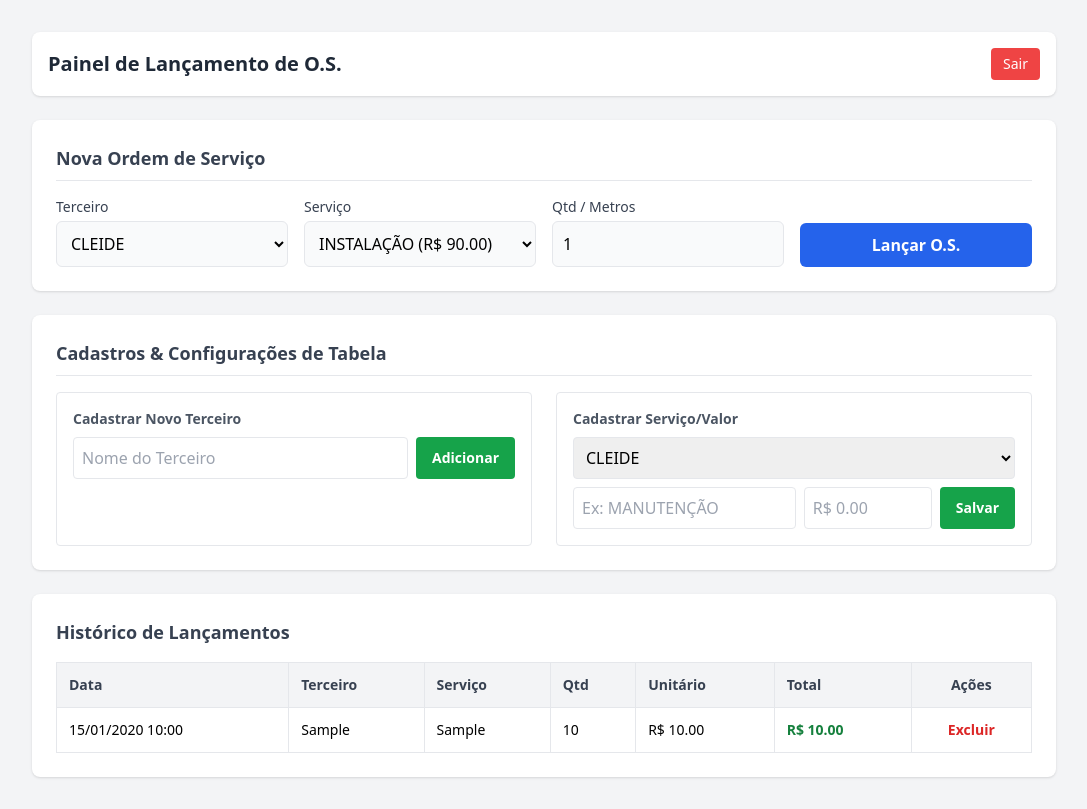
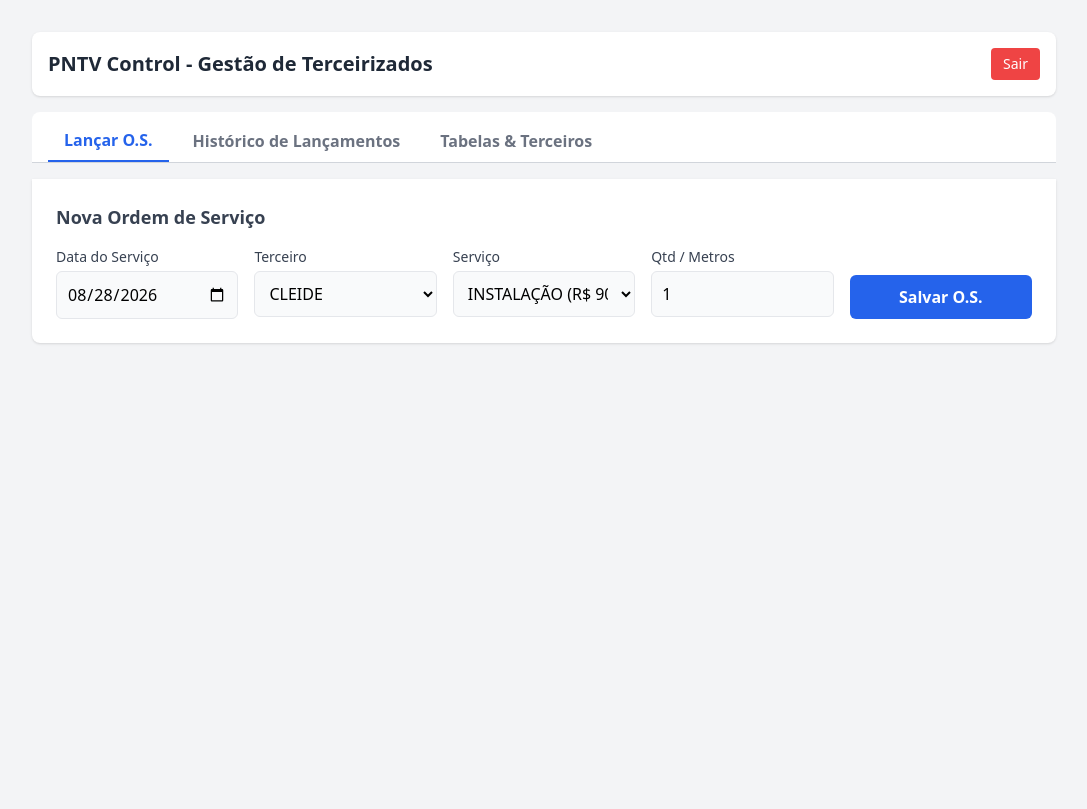
Before and after one commit to Tikajet/pntvcontrol, a Flask app: page / in a window 1280 px wide. Shown: the whole page, without its empty margins (96-1183 px from the left). After the commit the page ends 344 px from the top, so only its background shows below. Run offline with Flask 3, Linux system fonts and the light colour scheme; the visitor is signed in with stand-in values (Sample User, id 1); data comes from the database, SQL or seed files in the repository; tables that the repository leaves empty hold one stand-in row (values such as "Sample post"); some libraries are stand-ins or nearby versions.

Commit message:
Adiciona abas e campo de data no lancamento de OS

```diff
--- a/app.py
+++ b/app.py
@@ -7,17 +7,14 @@ from waitress import serve
 app = Flask(__name__)
 app.secret_key = 'pntvcontrol_secret_key_prod'
 
-# Credenciais Padrão
 USUARIO_ADMIN = "admin"
 SENHA_ADMIN = "admin123"
-
 DB_FILE = 'ordens.db'
 
 def init_db():
     conn = sqlite3.connect(DB_FILE)
     cursor = conn.cursor()
 
-    # Tabela de Ordens de Serviço
     cursor.execute('''
         CREATE TABLE IF NOT EXISTS ordens (
             id INTEGER PRIMARY KEY AUTOINCREMENT,
@@ -26,11 +23,11 @@ def init_db():
             quantidade REAL,
             valor_unitario REAL,
             valor_total REAL,
-            data TIMESTAMP DEFAULT CURRENT_TIMESTAMP
+            data_servico TEXT,
+            data_registro TIMESTAMP DEFAULT CURRENT_TIMESTAMP
         )
     ''')
 
-    # Tabela de Terceiros
     cursor.execute('''
         CREATE TABLE IF NOT EXISTS terceiros (
             id INTEGER PRIMARY KEY AUTOINCREMENT,
@@ -38,7 +35,6 @@ def init_db():
         )
     ''')
 
-    # Tabela de Serviços por Terceiro
     cursor.execute('''
         CREATE TABLE IF NOT EXISTS servicos (
             id INTEGER PRIMARY KEY AUTOINCREMENT,
@@ -48,10 +44,9 @@ def init_db():
         )
     ''')
 
-    # Popular Terceiros se o banco for recém-criado
     cursor.execute('SELECT COUNT(*) FROM terceiros')
     if cursor.fetchone()[0] == 0:
-        terceiros_iniciais = ["PADRAO", "ELIENE", "LEANDRO", "STEVAN", "Denis", "CLEIDE"]
+        terceiros_iniciais = ["PADRAO", "ELIENE", "LEANDRO", "STEVAN", "DENIS", "CLEIDE"]
         for t in terceiros_iniciais:
             cursor.execute('INSERT OR IGNORE INTO terceiros (nome) VALUES (?)', (t,))
 
@@ -75,7 +70,6 @@ def init_db():
 
 init_db()
 
-# Decorator de Login
 def login_required(f):
     @wraps(f)
     def decorated_function(*args, **kwargs):
@@ -88,9 +82,7 @@ def login_required(f):
 def login():
     erro = None
     if request.method == 'POST':
-        usuario = request.form.get('usuario')
-        senha = request.form.get('senha')
-        if usuario == USUARIO_ADMIN and senha == SENHA_ADMIN:
+        if request.form.get('usuario') == USUARIO_ADMIN and request.form.get('senha') == SENHA_ADMIN:
             session['logged_in'] = True
             return redirect(url_for('index'))
         erro = "Usuário ou senha incorretos."
@@ -159,14 +151,15 @@ def salvar():
     servico = data.get('servico')
     qtd = float(data.get('quantidade', 1))
     valor_unitario = float(data.get('valor_unitario', 0))
+    data_servico = data.get('data_servico')
     valor_total = valor_unitario * qtd
 
     conn = sqlite3.connect(DB_FILE)
     cursor = conn.cursor()
     cursor.execute('''
-        INSERT INTO ordens (terceiro, servico, quantidade, valor_unitario, valor_total)
-        VALUES (?, ?, ?, ?, ?)
-    ''', (terceiro, servico, qtd, valor_unitario, valor_total))
+        INSERT INTO ordens (terceiro, servico, quantidade, valor_unitario, valor_total, data_servico)
+        VALUES (?, ?, ?, ?, ?, ?)
+    ''', (terceiro, servico, qtd, valor_unitario, valor_total, data_servico))
     conn.commit()
     conn.close()
 
@@ -177,7 +170,7 @@ def salvar():
 def listar():
     conn = sqlite3.connect(DB_FILE)
     cursor = conn.cursor()
-    cursor.execute('SELECT id, terceiro, servico, quantidade, valor_unitario, valor_total, strftime("%d/%m/%Y %H:%M", data, "localtime") FROM ordens ORDER BY id DESC')
+    cursor.execute('SELECT id, terceiro, servico, quantidade, valor_unitario, valor_total, data_servico FROM ordens ORDER BY id DESC')
     registros = cursor.fetchall()
     conn.close()
     return jsonify(registros)
--- a/templates/index.html
+++ b/templates/index.html
@@ -3,21 +3,32 @@
 <head>
     <meta charset="UTF-8">
     <meta name="viewport" content="width=device-width, initial-scale=1.0">
-    <title>Controle de O.S. Terceiros</title>
+    <title>PNTV Control - O.S. Terceiros</title>
     <script src="https://cdn.tailwindcss.com"></script>
 </head>
 <body class="bg-gray-100 p-4 md:p-8">
-    <div class="max-w-5xl mx-auto space-y-6">
-        <!-- Top Bar -->
+    <div class="max-w-5xl mx-auto space-y-4">
+        <!-- Topo -->
         <div class="flex justify-between items-center bg-white p-4 rounded-lg shadow">
-            <h1 class="text-xl font-bold text-gray-800">Painel de Lançamento de O.S.</h1>
+            <h1 class="text-xl font-bold text-gray-800">PNTV Control - Gestão de Terceirizados</h1>
             <a href="/logout" class="text-sm bg-red-500 text-white px-3 py-1.5 rounded hover:bg-red-600">Sair</a>
         </div>
 
-        <!-- Lançamento de O.S. -->
-        <div class="bg-white p-6 rounded-lg shadow">
-            <h2 class="text-lg font-bold mb-4 text-gray-700 border-b pb-2">Nova Ordem de Serviço</h2>
-            <form id="osForm" class="grid grid-cols-1 md:grid-cols-4 gap-4">
+        <!-- Abas -->
+        <div class="flex border-b border-gray-300 bg-white rounded-t-lg px-4 pt-2 gap-2">
+            <button onclick="mudarAba('abaLancar')" id="btnLancar" class="py-2 px-4 font-semibold border-b-2 border-blue-600 text-blue-600">Lançar O.S.</button>
+            <button onclick="mudarAba('abaHistorico')" id="btnHistorico" class="py-2 px-4 font-semibold text-gray-500 hover:text-blue-600">Histórico de Lançamentos</button>
+            <button onclick="mudarAba('abaCadastros')" id="btnCadastros" class="py-2 px-4 font-semibold text-gray-500 hover:text-blue-600">Tabelas & Terceiros</button>
+        </div>
+
+        <!-- Conteúdo Aba 1: Lançar OS -->
+        <div id="abaLancar" class="bg-white p-6 rounded-b-lg shadow space-y-4">
+            <h2 class="text-lg font-bold text-gray-700">Nova Ordem de Serviço</h2>
+            <form id="osForm" class="grid grid-cols-1 md:grid-cols-5 gap-4">
+                <div>
+                    <label class="block text-sm font-medium text-gray-700">Data do Serviço</label>
+                    <input type="date" id="data_servico" class="mt-1 block w-full p-2.5 border rounded-md bg-gray-50">
+                </div>
                 <div>
                     <label class="block text-sm font-medium text-gray-700">Terceiro</label>
                     <select id="terceiro" class="mt-1 block w-full p-2.5 border rounded-md bg-gray-50"></select>
@@ -31,31 +42,51 @@
                     <input type="number" id="quantidade" value="1" step="0.01" class="mt-1 block w-full p-2.5 border rounded-md bg-gray-50">
                 </div>
                 <div class="flex items-end">
-                    <button type="button" onclick="salvarOS()" class="w-full bg-blue-600 text-white p-2.5 rounded-md font-semibold hover:bg-blue-700">Lançar O.S.</button>
+                    <button type="button" onclick="salvarOS()" class="w-full bg-blue-600 text-white p-2.5 rounded-md font-semibold hover:bg-blue-700">Salvar O.S.</button>
                 </div>
             </form>
         </div>
 
-        <!-- Painel de Gerenciamento (Cadastros) -->
-        <div class="bg-white p-6 rounded-lg shadow">
-            <h2 class="text-lg font-bold mb-4 text-gray-700 border-b pb-2">Cadastros & Configurações de Tabela</h2>
+        <!-- Conteúdo Aba 2: Histórico -->
+        <div id="abaHistorico" class="bg-white p-6 rounded-b-lg shadow hidden">
+            <h2 class="text-lg font-bold mb-4 text-gray-700">Histórico Geral</h2>
+            <div class="overflow-x-auto">
+                <table class="w-full text-left border-collapse border border-gray-200">
+                    <thead>
+                        <tr class="bg-gray-100 text-gray-700 text-sm">
+                            <th class="p-3 border">Data Serviço</th>
+                            <th class="p-3 border">Terceiro</th>
+                            <th class="p-3 border">Serviço</th>
+                            <th class="p-3 border">Qtd</th>
+                            <th class="p-3 border">Unitário</th>
+                            <th class="p-3 border">Total</th>
+                            <th class="p-3 border text-center">Ação</th>
+                        </tr>
+                    </thead>
+                    <tbody id="tabelaRegistros" class="divide-y divide-gray-200 text-sm"></tbody>
+                </table>
+            </div>
+        </div>
+
+        <!-- Conteúdo Aba 3: Cadastros -->
+        <div id="abaCadastros" class="bg-white p-6 rounded-b-lg shadow space-y-6 hidden">
             <div class="grid grid-cols-1 md:grid-cols-2 gap-6">
                 <!-- Cadastro Terceiros -->
-                <div class="border p-4 rounded">
-                    <h3 class="font-bold mb-2 text-sm text-gray-600">Cadastrar Novo Terceiro</h3>
-                    <div class="flex gap-2 mb-3">
+                <div class="border p-4 rounded-lg">
+                    <h3 class="font-bold mb-3 text-gray-700">Adicionar Novo Terceiro</h3>
+                    <div class="flex gap-2">
                         <input type="text" id="novoTerceiro" placeholder="Nome do Terceiro" class="w-full p-2 border rounded">
-                        <button onclick="cadastrarTerceiro()" class="bg-green-600 text-white px-4 py-2 rounded font-semibold text-sm hover:bg-green-700">Adicionar</button>
+                        <button onclick="cadastrarTerceiro()" class="bg-green-600 text-white px-4 py-2 rounded font-semibold text-sm hover:bg-green-700">Salvar</button>
                     </div>
                 </div>
 
-                <!-- Cadastro Serviços por Terceiro -->
-                <div class="border p-4 rounded">
-                    <h3 class="font-bold mb-2 text-sm text-gray-600">Cadastrar Serviço/Valor</h3>
-                    <div class="space-y-2">
+                <!-- Cadastro Serviços com Preço Específico -->
+                <div class="border p-4 rounded-lg">
+                    <h3 class="font-bold mb-3 text-gray-700">Adicionar Serviço / Preço Personalizado</h3>
+                    <div class="space-y-3">
                         <select id="terceiroServico" class="w-full p-2 border rounded"></select>
                         <div class="flex gap-2">
-                            <input type="text" id="novoServico" placeholder="Ex: MANUTENÇÃO" class="w-full p-2 border rounded">
+                            <input type="text" id="novoServico" placeholder="Serviço (ex: LOSS)" class="w-full p-2 border rounded">
                             <input type="number" id="novoValor" placeholder="R$ 0.00" step="0.01" class="w-32 p-2 border rounded">
                             <button onclick="cadastrarServico()" class="bg-green-600 text-white px-4 py-2 rounded font-semibold text-sm hover:bg-green-700">Salvar</button>
                         </div>
@@ -63,31 +94,31 @@
                 </div>
             </div>
         </div>
-
-        <!-- Histórico -->
-        <div class="bg-white p-6 rounded-lg shadow">
-            <h2 class="text-lg font-bold mb-4 text-gray-700">Histórico de Lançamentos</h2>
-            <div class="overflow-x-auto">
-                <table class="w-full text-left border-collapse border border-gray-200">
-                    <thead>
-                        <tr class="bg-gray-100 text-gray-700 text-sm">
-                            <th class="p-3 border">Data</th>
-                            <th class="p-3 border">Terceiro</th>
-                            <th class="p-3 border">Serviço</th>
-                            <th class="p-3 border">Qtd</th>
-                            <th class="p-3 border">Unitário</th>
-                            <th class="p-3 border">Total</th>
-                            <th class="p-3 border text-center">Ações</th>
-                        </tr>
-                    </thead>
-                    <tbody id="tabelaRegistros" class="divide-y divide-gray-200 text-sm"></tbody>
-                </table>
-            </div>
-        </div>
     </div>
 
     <script>
         let servicosAtuais = [];
+
+        // Definir data de hoje como padrão no input
+        document.getElementById('data_servico').valueAsDate = new Date();
+
+        function mudarAba(abaId) {
+            ['abaLancar', 'abaHistorico', 'abaCadastros'].forEach(id => {
+                document.getElementById(id).classList.add('hidden');
+            });
+            ['btnLancar', 'btnHistorico', 'btnCadastros'].forEach(id => {
+                const btn = document.getElementById(id);
+                btn.classList.remove('border-b-2', 'border-blue-600', 'text-blue-600');
+                btn.classList.add('text-gray-500');
+            });
+
+            document.getElementById(abaId).classList.remove('hidden');
+            const btnAtivo = document.getElementById('btn' + abaId.replace('aba', ''));
+            btnAtivo.classList.add('border-b-2', 'border-blue-600', 'text-blue-600');
+            btnAtivo.classList.remove('text-gray-500');
+
+            if(abaId === 'abaHistorico') carregarTabela();
+        }
 
         async function carregarTerceiros() {
             const res = await fetch('/api/terceiros');
@@ -152,6 +183,7 @@
         }
 
         async function salvarOS() {
+            const data_servico = document.getElementById('data_servico').value;
             const terceiro = document.getElementById('terceiro').value;
             const servicoNome = document.getElementById('servico').value;
             const quantidade = document.getElementById('quantidade').value;
@@ -162,14 +194,15 @@
             await fetch('/salvar', {
                 method: 'POST',
                 headers: {'Content-Type': 'application/json'},
-                body: JSON.stringify({terceiro, servico: servicoNome, quantidade, valor_unitario})
+                body: JSON.stringify({data_servico, terceiro, servico: servicoNome, quantidade, valor_unitario})
             });
 
+            alert('O.S. salva com sucesso!');
             carregarTabela();
         }
 
         async function deletarOS(id) {
-            if(confirm("Deseja realmente apagar esta O.S.?")) {
+            if(confirm("Deseja apagar esta O.S.?")) {
                 await fetch(`/deletar_os/${id}`, { method: 'DELETE' });
                 carregarTabela();
             }
@@ -181,8 +214,9 @@
             const tbody = document.getElementById('tabelaRegistros');
             tbody.innerHTML = '';
             dados.forEach(r => {
+                const dataFmt = r[6] ? r[6].split('-').reverse().join('/') : '-';
                 tbody.innerHTML += `<tr class="hover:bg-gray-50">
-                    <td class="p-3 border">${r[6]}</td>
+                    <td class="p-3 border">${dataFmt}</td>
                     <td class="p-3 border font-medium">${r[1]}</td>
                     <td class="p-3 border">${r[2]}</td>
                     <td class="p-3 border">${r[3]}</td>
```
